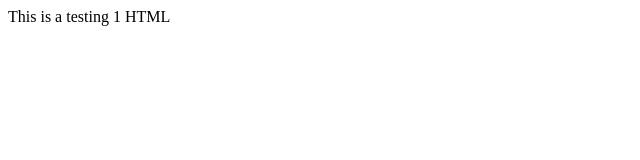
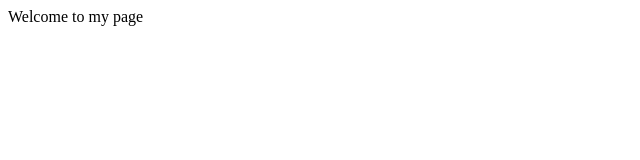
Before and after one commit to locjon/locjon.github.io, a plain HTML site: page index.html in a window 1280 px wide. Shown: the full height of the page, 0-640 px from the left. Drawn offline with Linux system fonts and the light colour scheme.

Commit message:
Update index.html
update heading 1

```diff
--- a/index.html
+++ b/index.html
@@ -5,7 +5,7 @@
 </head>
 
 <body>
-<h> This is a testing 1 HTML </h>
+<h> Welcome to my page </h>
 </body>
 
 </html>
```
